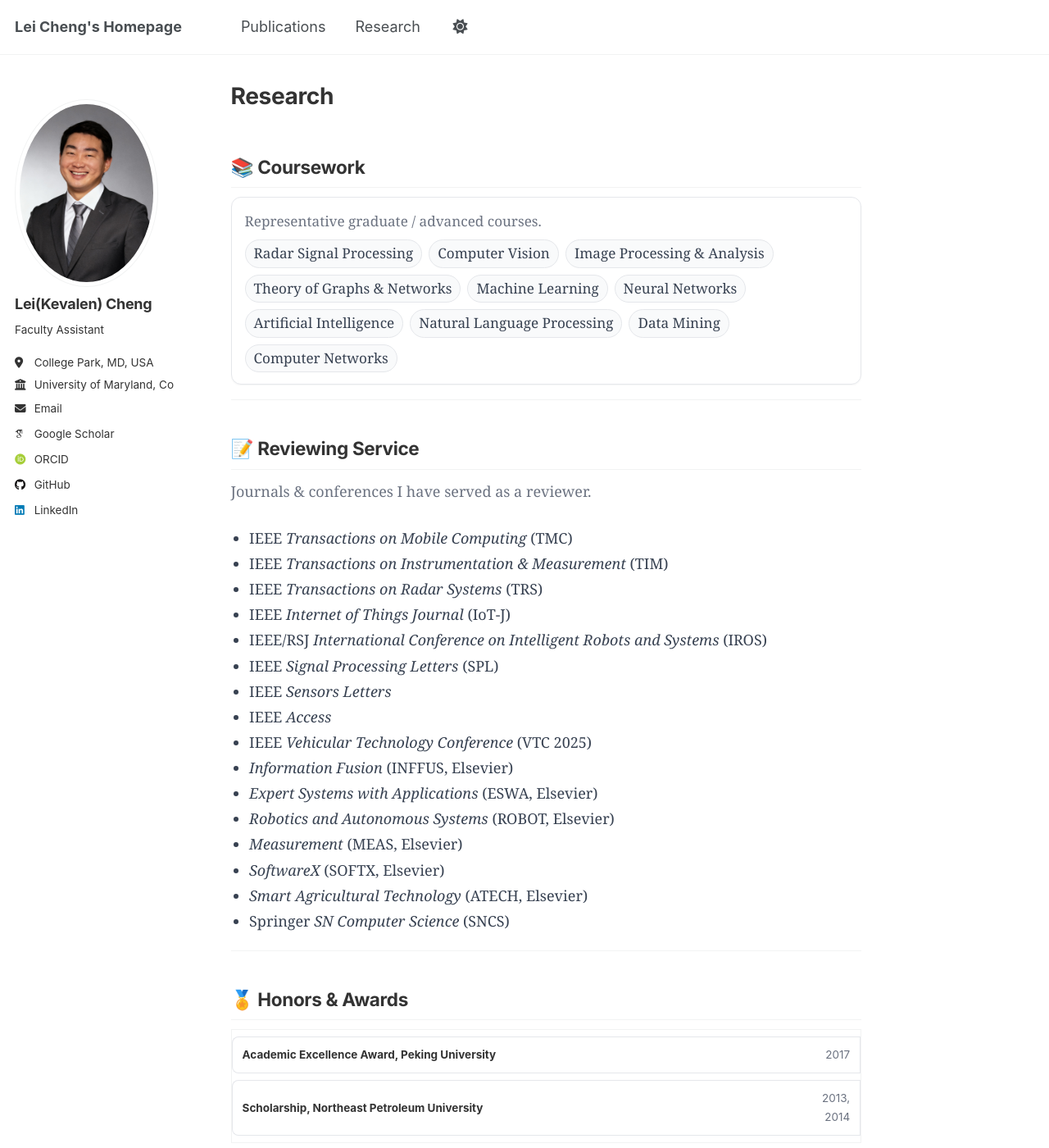
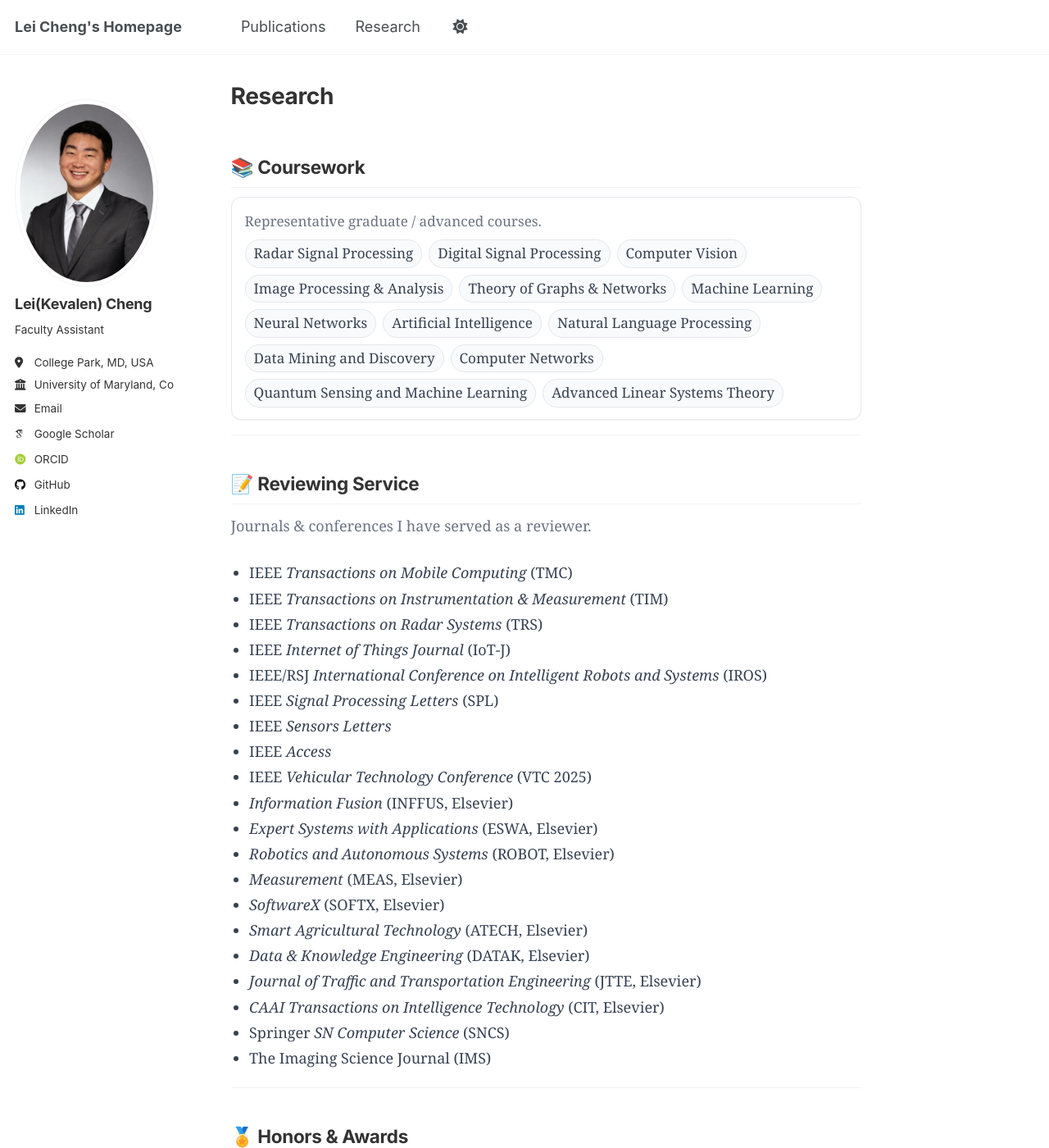
Before and after one commit to leicheng5/leicheng5.github.io, a Jekyll site: the page built from _pages/research.md, in a window 1280 px wide and 1400 px high. Shown: the whole window at 82% size. Built offline with Jekyll 4.4.1, drawn with Linux system fonts in a browser that asks for light colours; some web fonts are replaced; a script that is not in the unit is left out.

Commit message:
Update research.md

```diff
--- a/_pages/research.md
+++ b/_pages/research.md
@@ -12,6 +12,7 @@ author_profile: true
   <div class="cw-lead">Representative graduate / advanced courses.</div>
   <div class="cw-pills">
     <span>Radar Signal Processing</span>
+    <span>Digital Signal Processing</span>
     <span>Computer Vision</span>
     <span>Image Processing &amp; Analysis</span>
     <span>Theory of Graphs &amp; Networks</span>
@@ -19,8 +20,10 @@ author_profile: true
     <span>Neural Networks</span>
     <span>Artificial Intelligence</span>
     <span>Natural Language Processing</span>
-    <span>Data Mining</span>
+    <span>Data Mining and Discovery</span>
     <span>Computer Networks</span>
+    <span>Quantum Sensing and Machine Learning</span>
+    <span>Advanced Linear Systems Theory</span>
   </div>
 </div>
 
@@ -47,7 +50,11 @@ author_profile: true
   <li><i>Measurement</i> (MEAS, Elsevier)</li>
   <li><i>SoftwareX</i> (SOFTX, Elsevier)</li>
   <li><i>Smart Agricultural Technology</i> (ATECH, Elsevier)</li>
+  <li><i>Data & Knowledge Engineering</i> (DATAK, Elsevier)</li>
+  <li><i>Journal of Traffic and Transportation Engineering</i> (JTTE, Elsevier)</li>
+  <li><i>CAAI Transactions on Intelligence Technology</i> (CIT, Elsevier)</li>
   <li>Springer <i>SN Computer Science</i> (SNCS)</li>
+  <li>The Imaging Science Journal (IMS)</li>
 </ul>
 
 ---
```
